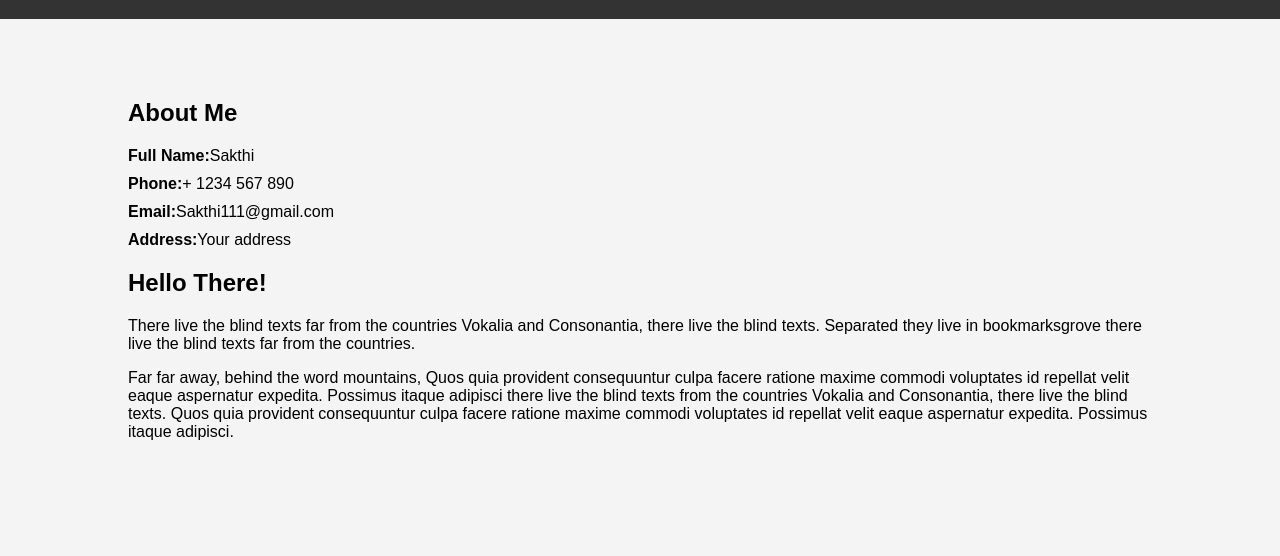
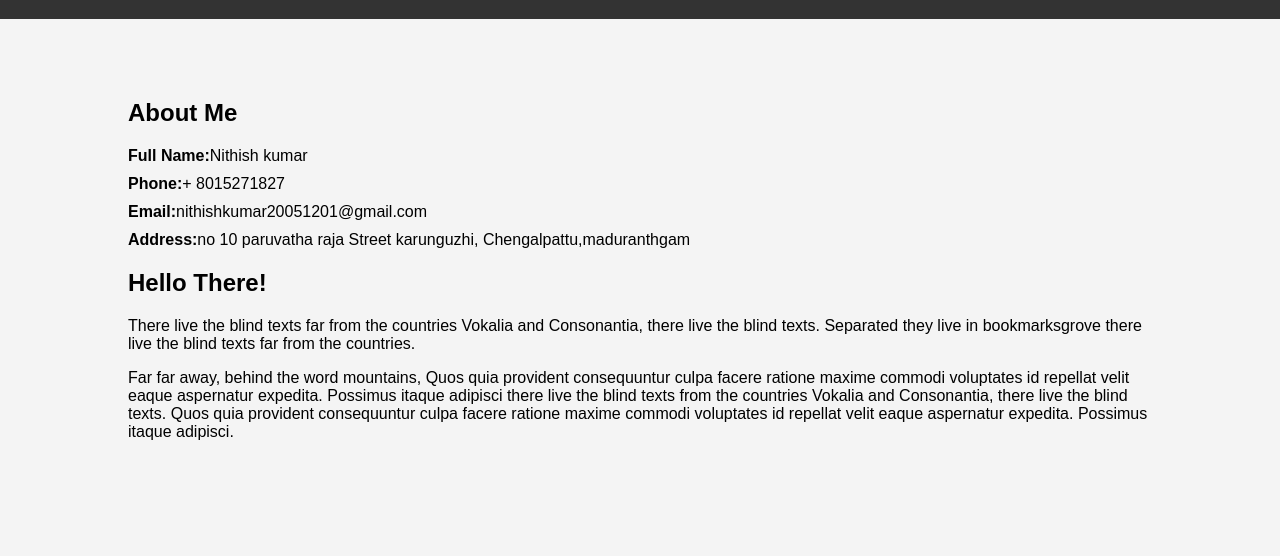
Before and after one commit to NithishKumar0112/Digital_portpolio, a plain HTML site: page index.html in a window 1280 px wide. Shown: the part 244-800 px from the top of the page. Drawn offline with Linux system fonts and the light colour scheme.

Commit message:
Update index.html

```diff
--- a/index.html
+++ b/index.html
@@ -21,10 +21,10 @@
             <div class="row">
                 <div class="col-md-4">
                     <ul class="info">
-                        <li><span>Full Name:</span>Sakthi</li>
-                        <li><span>Phone:</span>+ 1234 567 890</li>
-                        <li><span>Email:</span>Sakthi111@gmail.com</li>
-                        <li><span>Address:</span>Your address</li>
+                        <li><span>Full Name:</span>Nithish kumar</li>
+                        <li><span>Phone:</span>+ 8015271827</li>
+                        <li><span>Email:</span>nithishkumar20051201@gmail.com</li>
+                        <li><span>Address:</span>no 10 paruvatha raja Street karunguzhi, Chengalpattu,maduranthgam</li>
                     </ul>
                 </div>
                 <div class="col-md-8">
@@ -78,4 +78,5 @@
         </div>
     </footer>
 </body>
+
 </html>
```
